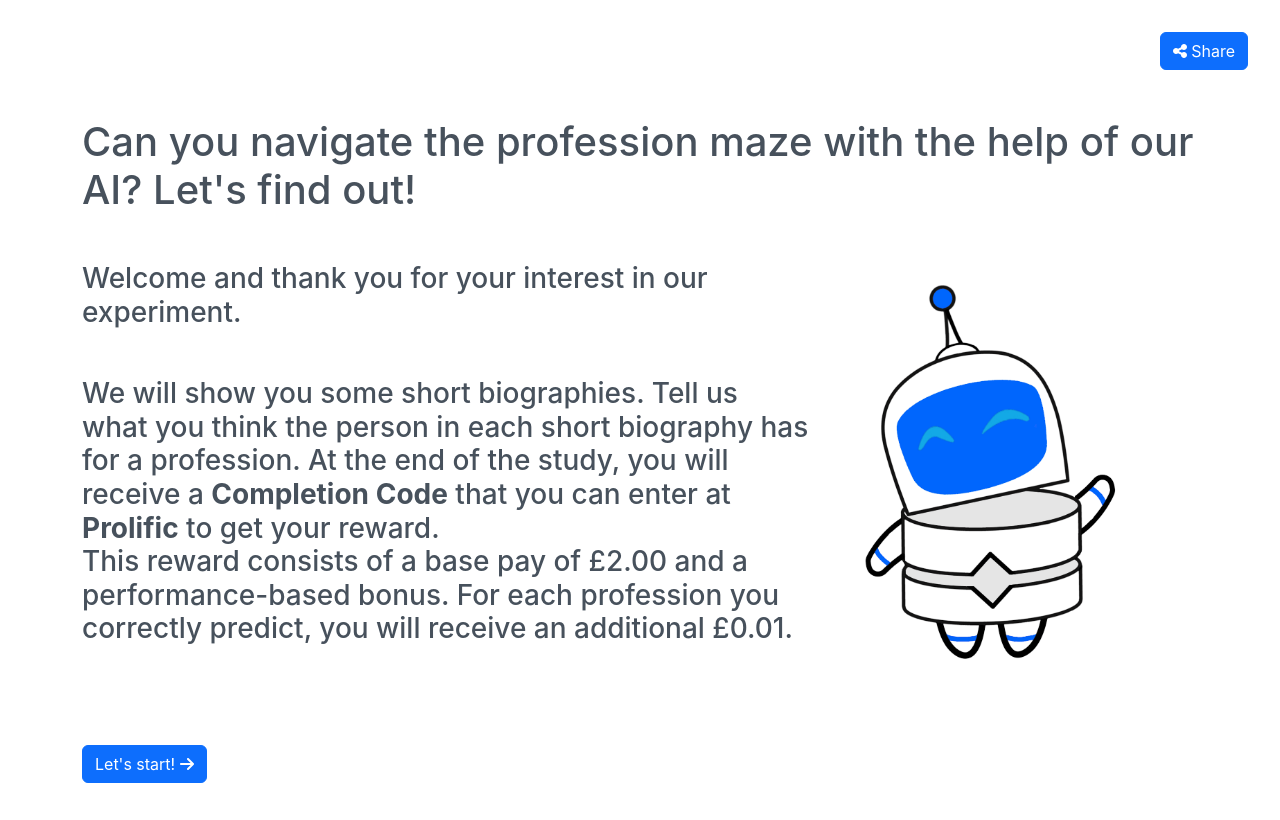
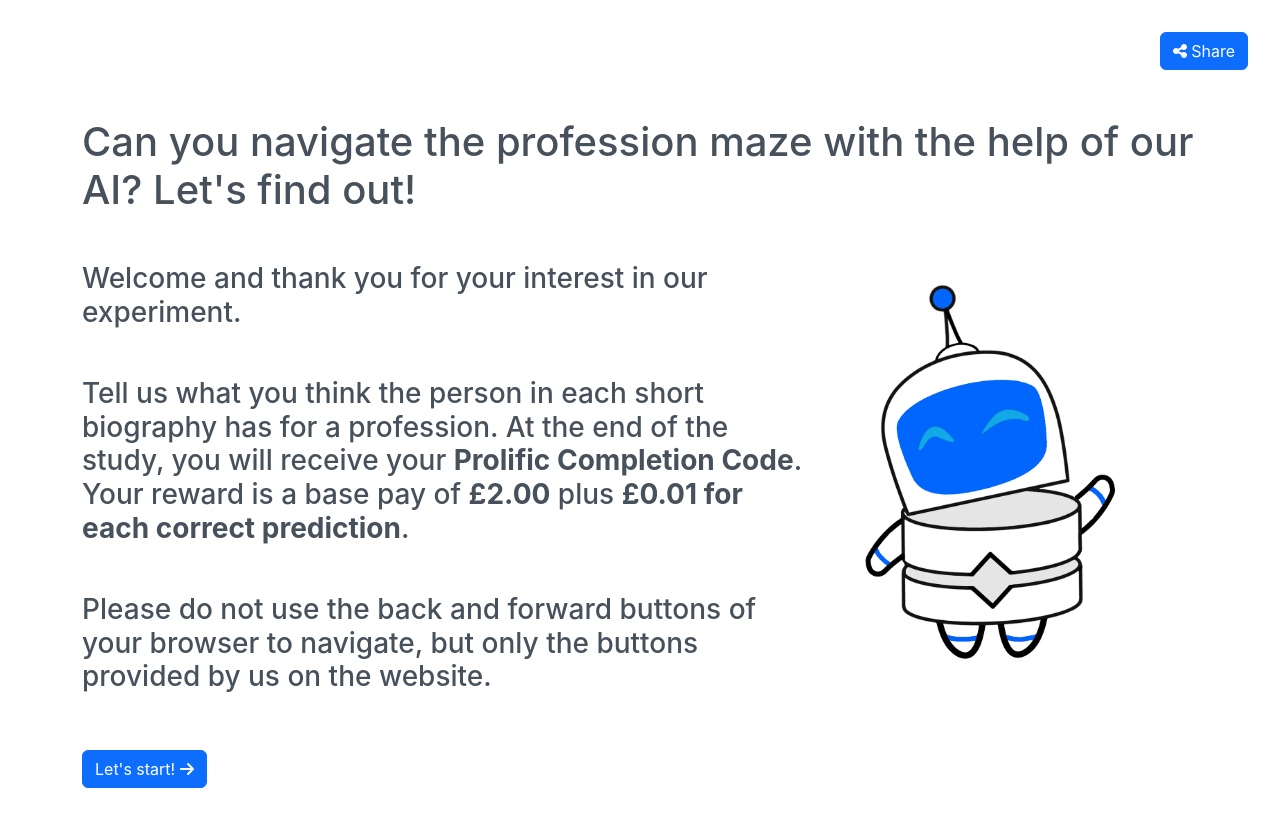
Before and after one commit to febuchner/ma_study01, a Vue app: page / in a window 1280 px wide. Built offline with nearby package versions, Linux system fonts and the light colour scheme; no server answers; what vue-cookies would draw is missing.

Commit message:
task(title) Shorten text of welcome site
related:#63

```diff
--- a/src/components/WelcomeToStudy.vue
+++ b/src/components/WelcomeToStudy.vue
@@ -12,13 +12,13 @@
                 Welcome and thank you for your interest in our experiment.
               </p>
               <p class="h3 mt-5">
-                We will show you some short biographies.
                 Tell us what you think the person in each short biography has for a profession.
-                At the end of the study, you will receive a <strong>Completion Code</strong> that you can enter at
-                <strong>Prolific</strong> to get your reward.
+                At the end of the study, you will receive your <strong>Prolific Completion Code</strong>.
                 <br>
-                This reward consists of a base pay of £2.00 and a performance-based bonus.
-                For each profession you correctly predict, you will receive an additional £0.01.
+                Your reward is a base pay of <strong>£2.00</strong> plus <strong>£0.01 for each correct prediction</strong>.
+              </p>
+              <p class="h3 mt-5">
+                Please do not use the back and forward buttons of your browser to navigate, but only the buttons provided by us on the website.
               </p>
             </div>
             <div class="col-12 col-lg-4">
```
